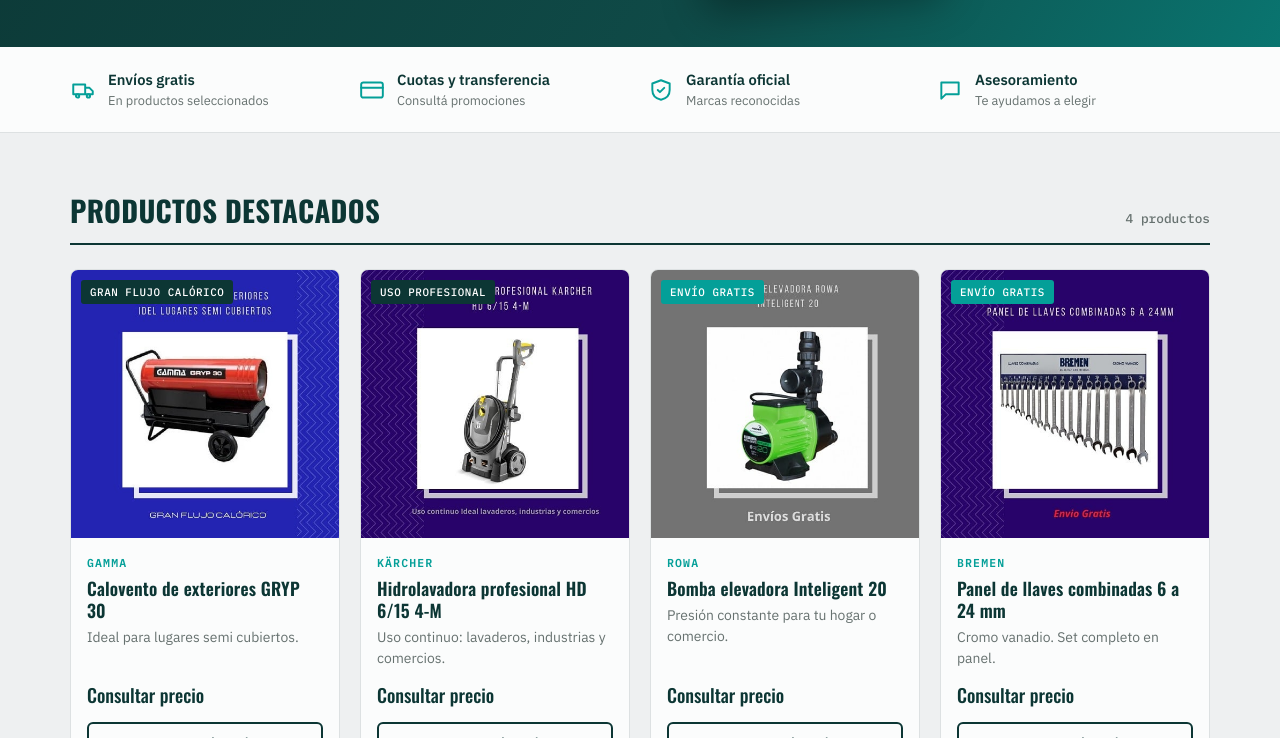
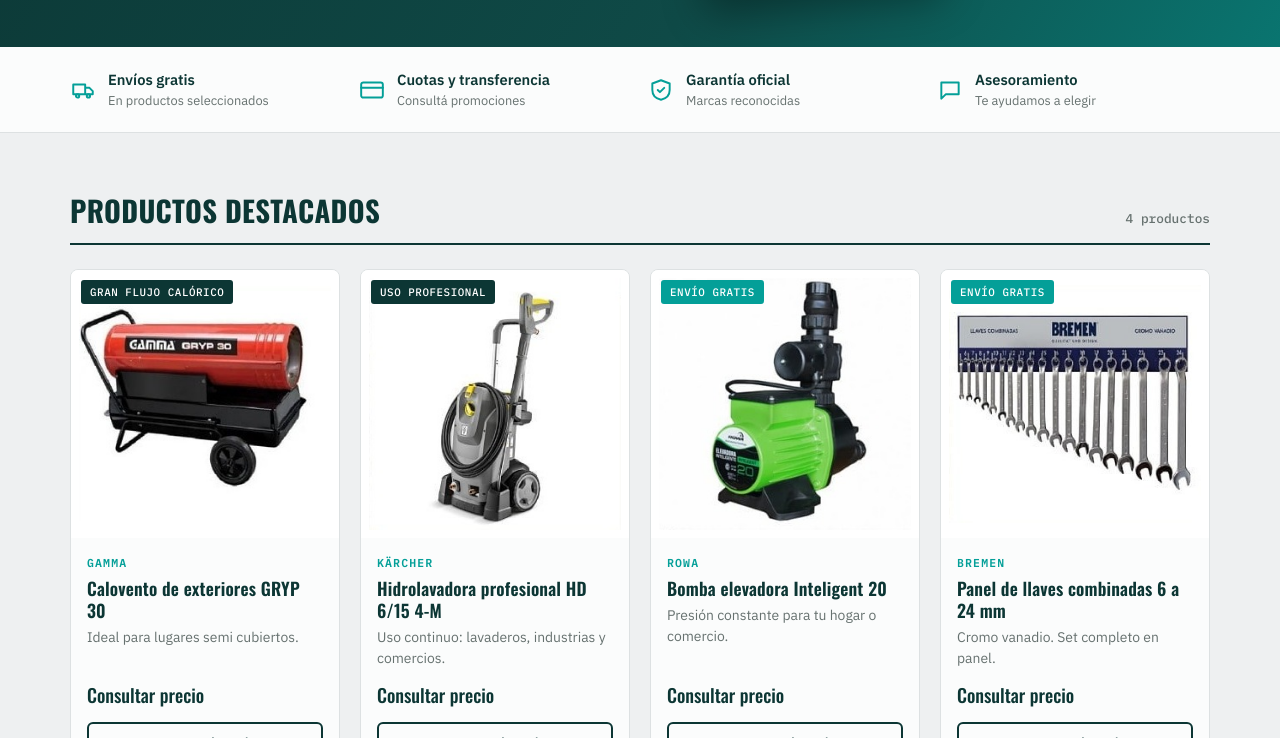
Before and after one commit to ezequieliribarren/flaksdemos, a website: page landings/distriman/index.html in a window 1280 px wide. Shown: the part 568-1306 px from the top of the page. Drawn offline with nearby package versions, Linux system fonts and the light colour scheme.

Commit message:
Use white-area crops for Distriman product cards
Co-Authored-By: Claude Sonnet 5.5 <noreply@anthropic.com>

```diff
--- a/landings/distriman/index.html
+++ b/landings/distriman/index.html
@@ -81,7 +81,7 @@
       </div>
       <div class="grid" id="grid">
         <article class="card" data-cat="calefaccion" data-name="calovento gamma gryp 30 exteriores">
-          <div class="card-img"><span class="badge">Gran flujo calórico</span><img src="img/p1.jpg" alt="Calovento de exteriores Gamma GRYP 30" loading="lazy"></div>
+          <div class="card-img"><span class="badge">Gran flujo calórico</span><img src="img/c1.jpg" alt="Calovento de exteriores Gamma GRYP 30" loading="lazy"></div>
           <div class="card-body">
             <span class="brand">Gamma</span>
             <h3>Calovento de exteriores GRYP 30</h3>
@@ -92,7 +92,7 @@
         </article>
 
         <article class="card" data-cat="lavado" data-name="hidrolavadora profesional karcher hd 6/15 4-m">
-          <div class="card-img"><span class="badge">Uso profesional</span><img src="img/p2.jpg" alt="Hidrolavadora profesional Karcher HD 6/15 4-M" loading="lazy"></div>
+          <div class="card-img"><span class="badge">Uso profesional</span><img src="img/c2.jpg" alt="Hidrolavadora profesional Karcher HD 6/15 4-M" loading="lazy"></div>
           <div class="card-body">
             <span class="brand">Kärcher</span>
             <h3>Hidrolavadora profesional HD 6/15 4-M</h3>
@@ -103,7 +103,7 @@
         </article>
 
         <article class="card" data-cat="bombas" data-name="bomba elevadora rowa inteligent 20">
-          <div class="card-img"><span class="badge free">Envío gratis</span><img src="img/p3.jpg" alt="Bomba elevadora Rowa Inteligent 20" loading="lazy"></div>
+          <div class="card-img"><span class="badge free">Envío gratis</span><img src="img/c3.jpg" alt="Bomba elevadora Rowa Inteligent 20" loading="lazy"></div>
           <div class="card-body">
             <span class="brand">Rowa</span>
             <h3>Bomba elevadora Inteligent 20</h3>
@@ -114,7 +114,7 @@
         </article>
 
         <article class="card" data-cat="manuales" data-name="panel de llaves combinadas bremen 6 a 24mm">
-          <div class="card-img"><span class="badge free">Envío gratis</span><img src="img/p4.jpg" alt="Panel de llaves combinadas Bremen 6 a 24 mm" loading="lazy"></div>
+          <div class="card-img"><span class="badge free">Envío gratis</span><img src="img/c4.jpg" alt="Panel de llaves combinadas Bremen 6 a 24 mm" loading="lazy"></div>
           <div class="card-body">
             <span class="brand">Bremen</span>
             <h3>Panel de llaves combinadas 6 a 24 mm</h3>
--- a/landings/distriman/style.css
+++ b/landings/distriman/style.css
@@ -61,7 +61,7 @@ h1,h2,h3,.logo{font-family:'Oswald',sans-serif;letter-spacing:.01em}
 .card{background:var(--white);border:1px solid var(--line);border-radius:8px;overflow:hidden;display:flex;flex-direction:column;transition:.2s}
 .card:hover{box-shadow:0 10px 28px rgba(12,54,52,.14);transform:translateY(-3px);border-color:var(--teal)}
 .card-img{position:relative;background:#fff;aspect-ratio:1/1;overflow:hidden}
-.card-img img{width:100%;height:100%;object-fit:cover}
+.card-img img{width:100%;height:100%;object-fit:contain;padding:8px}
 .badge{position:absolute;top:10px;left:10px;z-index:1;background:var(--ink);color:#fff;font-size:.68rem;padding:4px 9px;border-radius:3px;font-family:'IBM Plex Mono',monospace;text-transform:uppercase;letter-spacing:.05em}
 .badge.free{background:var(--teal)}
 .card-body{padding:16px;display:flex;flex-direction:column;gap:6px;flex:1}
```
Also changed, not shown: landings/distriman/img/c1.jpg (added), landings/distriman/img/c2.jpg (added), landings/distriman/img/c3.jpg (added), landings/distriman/img/c4.jpg (added).
